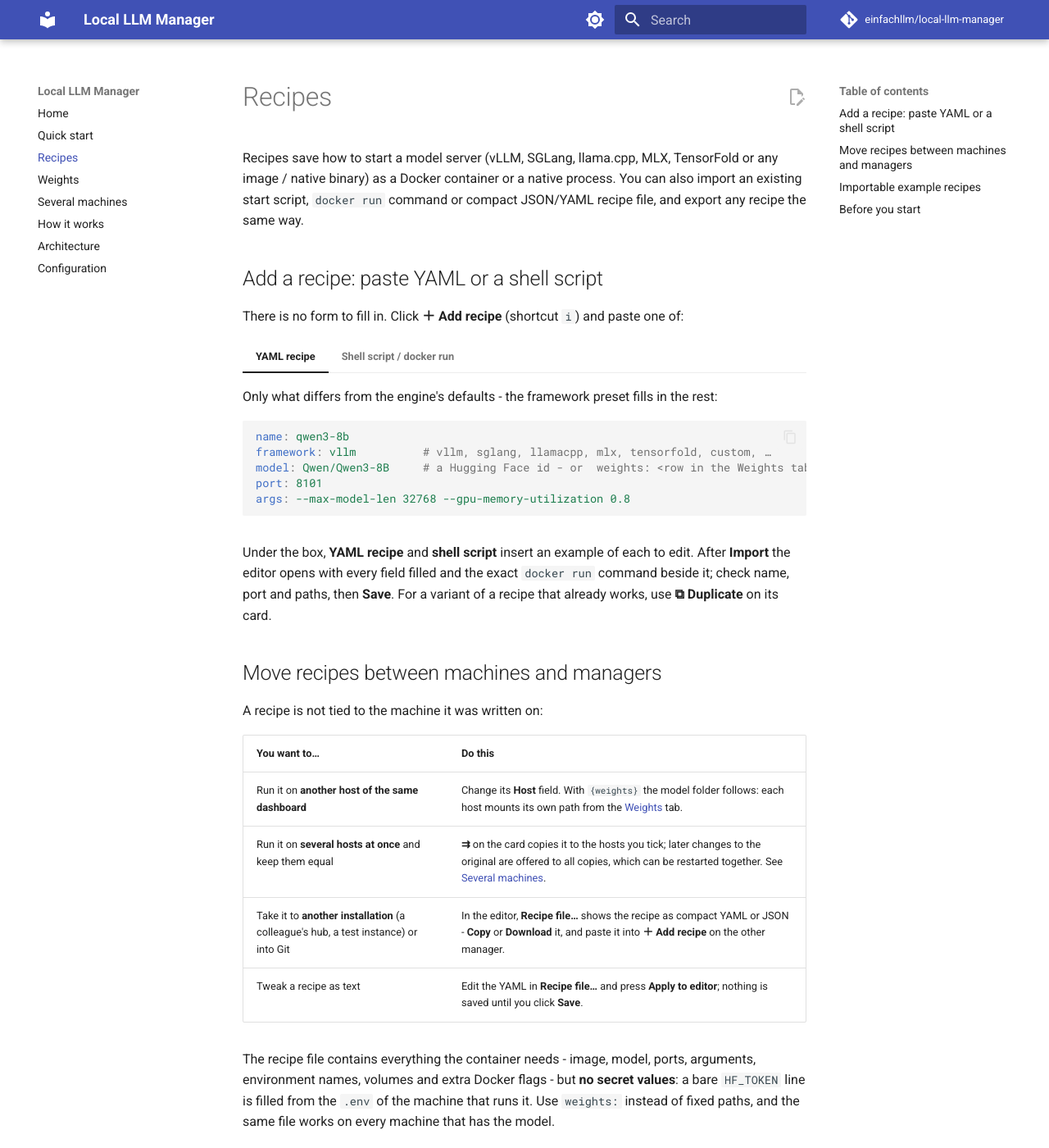
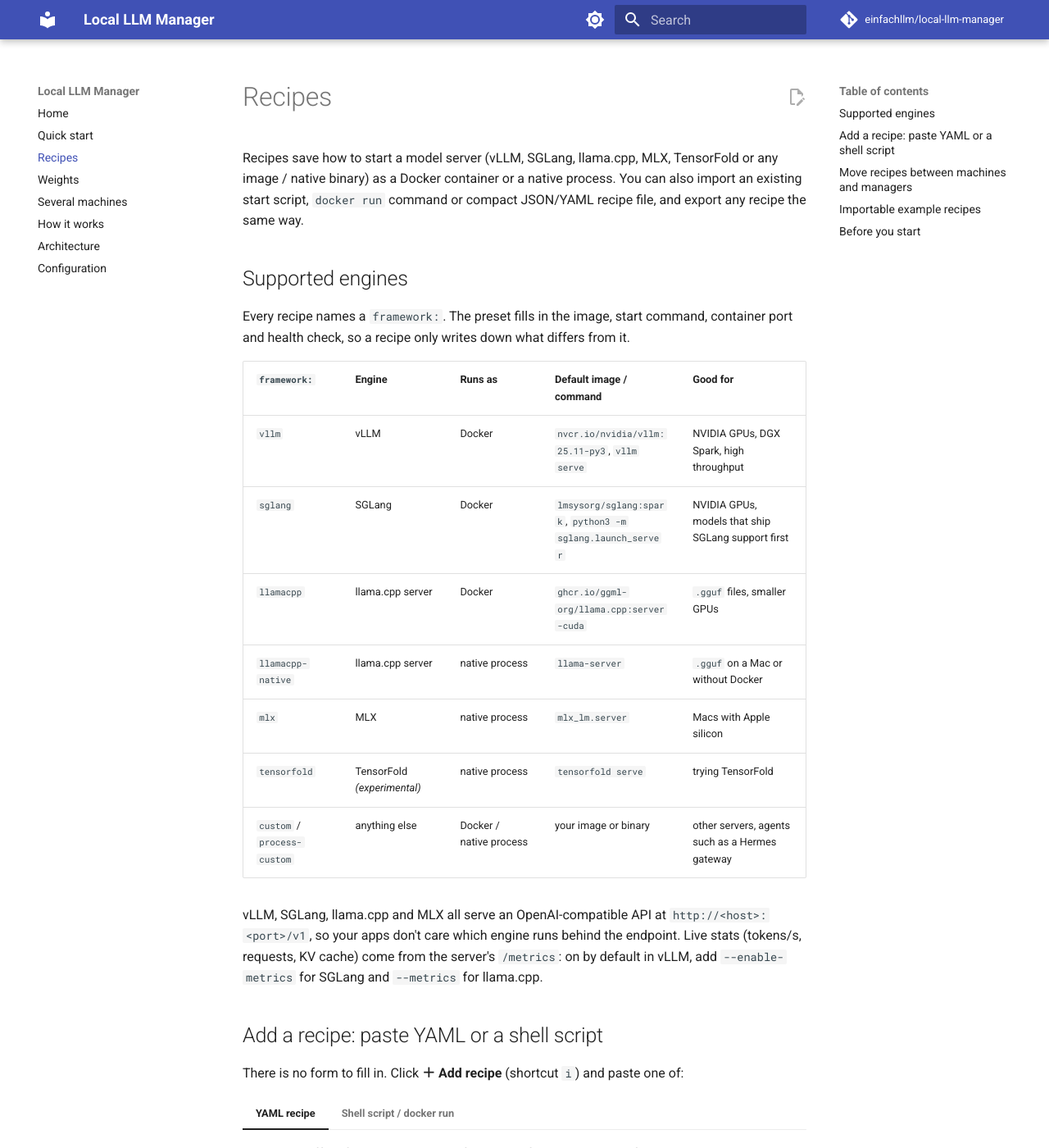
Before and after one commit to einfachllm/local-llm-manager, an MkDocs documentation site: the page built from docs/recipes.md, in a window 1280 px wide and 1400 px high. Shown: the whole window at 82% size. Built offline with MkDocs 1.6.1 and Material for MkDocs 9.7.7, drawn with Linux system fonts in a browser that asks for light colours; comment, search, counter and statistics services are not loaded; the version menu is left out.

Commit message:
Docs: list the supported inference engines
README highlights, use cases, docs home and CHANGELOG now name vLLM,
SGLang, llama.cpp, MLX and TensorFold (experimental); the Recipes page gets a
table of every framework preset with its image/command and when to use it.

Co-Authored-By: Claude Opus 5.5 <noreply@anthropic.com>
Claude-Session: https://claude.ai/code/session_01S8NhtCT4QFpjvXWQTuQLPN

```diff
--- a/docs/recipes.md
+++ b/docs/recipes.md
@@ -1,6 +1,26 @@
 # Recipes
 
 Recipes save how to start a model server (vLLM, SGLang, llama.cpp, MLX, TensorFold or any image / native binary) as a Docker container or a native process. You can also import an existing start script, `docker run` command or compact JSON/YAML recipe file, and export any recipe the same way.
+
+## Supported engines
+
+Every recipe names a `framework:`. The preset fills in the image, start command, container port and health
+check, so a recipe only writes down what differs from it.
+
+| `framework:` | Engine | Runs as | Default image / command | Good for |
+|---|---|---|---|---|
+| `vllm` | vLLM | Docker | `nvcr.io/nvidia/vllm:25.11-py3`, `vllm serve` | NVIDIA GPUs, DGX Spark, high throughput |
+| `sglang` | SGLang | Docker | `lmsysorg/sglang:spark`, `python3 -m sglang.launch_server` | NVIDIA GPUs, models that ship SGLang support first |
+| `llamacpp` | llama.cpp server | Docker | `ghcr.io/ggml-org/llama.cpp:server-cuda` | `.gguf` files, smaller GPUs |
+| `llamacpp-native` | llama.cpp server | native process | `llama-server` | `.gguf` on a Mac or without Docker |
+| `mlx` | MLX | native process | `mlx_lm.server` | Macs with Apple silicon |
+| `tensorfold` | TensorFold *(experimental)* | native process | `tensorfold serve` | trying TensorFold |
+| `custom` / `process-custom` | anything else | Docker / native process | your image or binary | other servers, agents such as a Hermes gateway |
+
+vLLM, SGLang, llama.cpp and MLX all serve an OpenAI-compatible API at `http://<host>:<port>/v1`, so your
+apps don't care which engine runs behind the endpoint. Live stats (tokens/s, requests, KV cache) come from
+the server's `/metrics`: on by default in vLLM, add `--enable-metrics` for SGLang and `--metrics` for
+llama.cpp.
 
 ## Add a recipe: paste YAML or a shell script
 
--- a/mkdocs.yml
+++ b/mkdocs.yml
@@ -1,5 +1,5 @@
 site_name: Local LLM Manager
-site_description: Run, switch and schedule local LLM servers (vLLM, SGLang, llama.cpp, TensorFold) across your GPU machines.
+site_description: Manage your best LLM recipes in one place and run them on all your machines - vLLM, SGLang, llama.cpp, MLX and TensorFold (experimental).
 site_url: https://einfachllm.github.io/local-llm-manager/
 repo_name: einfachllm/local-llm-manager
 repo_url: https://github.com/einfachllm/local-llm-manager
```
Also changed, not shown: CHANGELOG.md (+3 -0 lines), README.md (+7 -4 lines), docs/how-it-works.md (+1 -1 lines), docs/index.md (+4 -1 lines).
